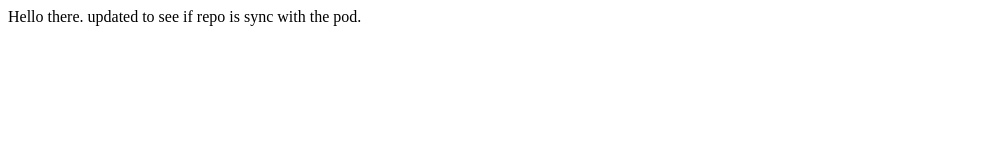
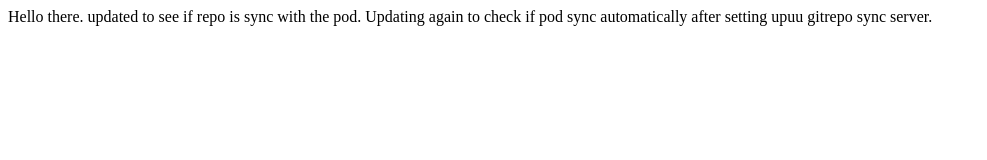
Before and after one commit to waqasnasir/pod-website-example, a plain HTML site: page index.html in a window 1280 px wide. Shown: the whole page, without its empty margins (0-987 px from the left). Drawn offline with Linux system fonts and the light colour scheme.

Commit message:
updated the index.html file

```diff
--- a/index.html
+++ b/index.html
@@ -1,5 +1,7 @@
 <html>
 <body>
 Hello there. updated to see if repo is sync with the pod.
+  Updating again to check if pod sync automatically after setting upuu  gitrepo sync server.
+
 </body>
 </html>
```
